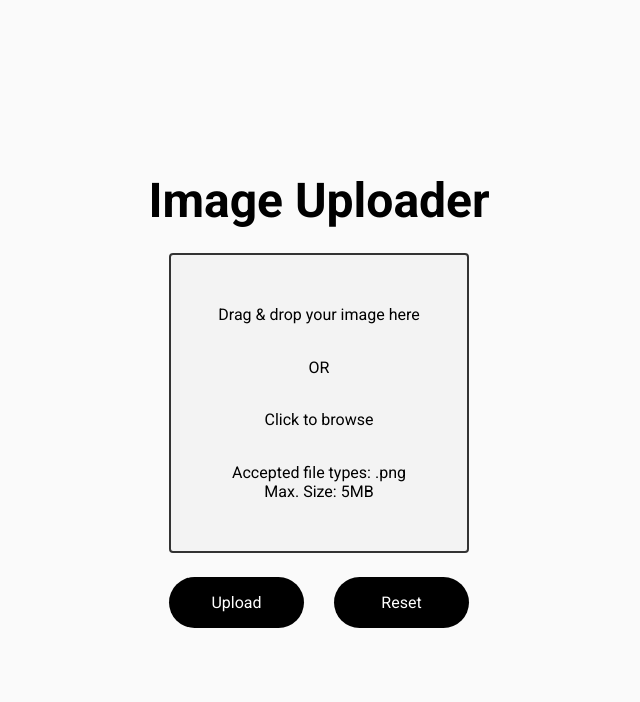
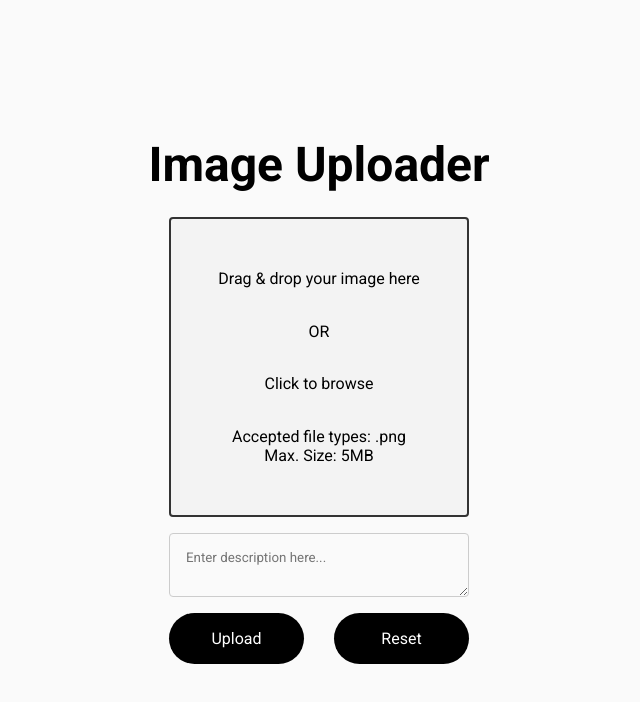
Before and after one commit to ArnavVarshney/image-upload, a Next.js app: page / in a window 1280 px wide. Shown: the top 702 px of the page, without its empty margins (321-961 px from the left). Built offline with nearby package versions, Linux system fonts and the light colour scheme.

Commit message:
Add Description box
Signed-off-by: Arnav Varshney <varshney.arnav@gmail.com>

```diff
--- a/app/api/update-db/route.ts
+++ b/app/api/update-db/route.ts
@@ -1,7 +1,7 @@
 import clientPromise from "../../lib/mongo";
 
 export async function POST(request: Request) {
-    const {_id, filename, contentType, s3Url, dimension} = await request.json();
+    const {_id, filename, contentType, s3Url, description, dimension} = await request.json();
 
     try {
         const client = await clientPromise;
@@ -14,6 +14,7 @@ export async function POST(request: Request) {
             contentType: contentType,
             s3Url: s3Url,
             uploadDate: new Date(),
+            description: description,
             Photos: [
                 {
                     Dimension: dimension
--- a/app/globals.css
+++ b/app/globals.css
@@ -1,19 +1,25 @@
+form, main {
+    flex-direction: column;
+    display: flex
+}
+
+button, form, main {
+    display: flex
+}
+
 * {
-    font-family: 'Roboto', sans-serif;
+    font-family: Roboto, sans-serif;
     box-sizing: border-box;
     padding: 0;
     margin: 0;
-    background-color: #fafafa;
+    background-color: #fafafa
 }
 
 main {
-    /*font-family: Arial, Helvetica, sans-serif;*/
     padding: 1rem;
-    display: flex;
-    flex-direction: column;
     align-items: center;
     justify-content: center;
-    height: 100vh;
+    height: 100vh
 }
 
 h1 {
@@ -21,82 +27,74 @@ h1 {
     font-size: 3rem;
     padding-bottom: 1.5rem;
     width: 100%;
-    font-weight: 600;
+    font-weight: 600
 }
 
-button,
-input[type='submit'],
-input[type='reset'] {
-    background: none;
+button, input[type=reset], input[type=submit] {
+    background: 0 0;
     color: inherit;
     border: none;
     padding: 0;
     font: inherit;
     cursor: pointer;
     outline: inherit;
-    width: 45%;
+    width: 45%
 }
 
-input[type='file']::file-selector-button {
+input[type=file]::file-selector-button {
     background-color: #fff;
-    border: 1px solid #000000;
-    padding: 0.625rem;
-    margin-right: 0.5rem;
-    border-radius: 0.5rem;
-    font-size: 0.875rem;
+    border: 1px solid #000;
+    padding: .625rem;
+    margin-right: .5rem;
+    border-radius: .5rem;
+    font-size: .875rem;
     width: 100%;
-    height: 100%;
+    height: 100%
 }
 
 button {
-    display: flex;
     justify-content: center;
     align-items: center;
     border-radius: 4rem;
-    background-color: #000000;
-    color: #ffffff;
-    padding: 1rem 1rem;
-    transition: 0.1s ease-in-out;
+    background-color: #000;
+    color: #fff;
+    padding: 1rem;
+    transition: .1s ease-in-out
 }
 
 button:hover {
-    background-color: #ffffff;
-    color: #000000;
-    outline: 1px solid #000000;
+    background-color: #fff;
+    color: #000;
+    outline: #000000 solid 1px
 }
 
 input {
-    margin-bottom: 1rem;
+    margin-bottom: 1rem
 }
 
-form {
-    display: flex;
-    flex-direction: column;
-}
-
-.dropzone {
+.dropzone, .qrCodeBox {
     display: flex;
     flex-direction: column;
     justify-content: space-evenly;
     align-items: center;
     border: 2px solid #333;
     padding: 16px;
-    margin-bottom: 24px;
+    margin-bottom: 16px;
     height: 300px;
     width: 300px;
     text-align: center;
     border-radius: 4px;
     box-sizing: border-box;
-    transition: background-color 0.3s ease;
-    background-color: #f3f3f3;
+    transition: background-color .3s;
+    background-color: #f3f3f3
 }
 
 .dropzone.dragging {
-    background-color: #c3c3c3;
+    background-color: #c3c3c3
 }
 
-.dropzone p {
-    background-color: transparent;
+.dropzone p, .qrCodeBox h2 {
+    background-color: transparent
 }
 
 .file-select-button {
@@ -106,49 +104,38 @@ form {
     padding: 10px 20px;
     text-align: center;
     text-decoration: none;
-    cursor: pointer;
+    cursor: pointer
 }
 
 .spinner {
-    border: 4px solid rgba(0, 0, 0, 0.1);
+    border: 4px solid rgba(0, 0, 0, .1);
     width: 18px;
     height: 18px;
     border-radius: 50%;
     border-left-color: #000;
-    animation: spin 1s ease-in-out infinite;
-}
-
-.qrCodeBox {
-    display: flex;
-    flex-direction: column;
-    justify-content: space-evenly;
-    align-items: center;
-    border: 2px solid #333;
-    padding: 16px;
-    margin-bottom: 24px;
-    height: 300px;
-    width: 300px;
-    text-align: center;
-    border-radius: 4px;
-    box-sizing: border-box;
-    transition: background-color 0.3s ease;
-    background-color: #f3f3f3;
-}
-
-.qrCodeBox h2 {
-    background-color: transparent;
+    animation: 1s ease-in-out infinite spin
 }
 
 @keyframes spin {
     0% {
-        transform: rotate(0deg);
+        transform: rotate(0)
     }
     100% {
-        transform: rotate(360deg);
+        transform: rotate(360deg)
     }
 }
 
 .button-container {
     display: flex;
-    justify-content: space-between;
+    justify-content: space-between
 }
+
+.description {
+    width: 100%;
+    padding: 16px;
+    border: 1px solid #ccc;
+    border-radius: 4px;
+    box-sizing: border-box;
+    resize: vertical;
+    margin-bottom: 16px;
+}
--- a/app/page.tsx
+++ b/app/page.tsx
@@ -10,11 +10,14 @@ export default function Page() {
     const [file, setFile] = useState<File | null>(null);
     const [uploading, setUploading] = useState(false);
     const [uploadedFileId, setUploadedFileId] = useState<string | null>(null);
+    const [description, setDescription] = useState<string>('');
+
 
     const resetForm = () => {
         setFile(null);
         setUploading(false);
         setUploadedFileId(null);
+        setDescription('');
     };
 
     const printQRCode = () => {
@@ -92,6 +95,7 @@ export default function Page() {
                             filename: file.name,
                             contentType: file.type,
                             s3Url: s3Url,
+                            description: description,
                             dimension: {
                                 height: height,
                                 width: width
@@ -126,6 +130,13 @@ export default function Page() {
                 ) : (
                     <Dropzone onFileDrop={handleFileDrop} selectedFile={file} setFileName={setFile}/>
                 )}
+                <textarea
+                    className="description"
+                    value={description}
+                    onChange={(e) => setDescription(e.target.value)}
+                    disabled={uploading || uploadedFileId !== null}
+                    placeholder="Enter description here..."
+                />
                 <div className="button-container">
                     {uploadedFileId ? (
                         <button type="button" onClick={printQRCode}>
```
